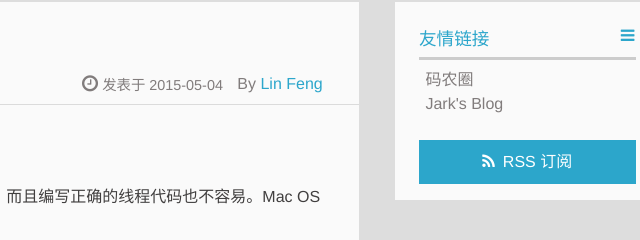
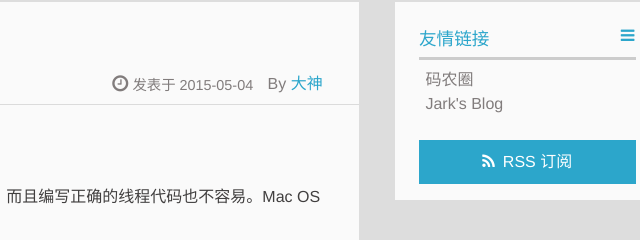
Before and after one commit to ludaye123/Ludaye123.github.io, a plain HTML site: page index.html in a window 1280 px wide. Shown: the part 238-478 px from the top of the page, 582-1222 px from the left. Drawn offline with Linux system fonts and the light colour scheme.

Commit message:
Site updated: 2015-05-04 16:43:00

```diff
--- a/index.html
+++ b/index.html
@@ -7,7 +7,7 @@
     <title>林枫的个人技术博客</title>
     <meta name="viewport" content="width=device-width, initial-scale=1,user-scalable=no">
 
-    <meta name="author" content="Lin Feng">
+    <meta name="author" content="大神">
 
 
 
@@ -84,7 +84,7 @@
   </h1>
   <p class="article-author">By
 
-		<a href="http://yoursite.com/about" title="Lin Feng" target="_blank" itemprop="author">Lin Feng</a>
+		<a href="http://yoursite.com/about" title="大神" target="_blank" itemprop="author">大神</a>
 
   <p class="article-time">
     <time datetime="2015-05-04T08:33:30.000Z" itemprop="datePublished"> 发表于 2015-05-04</time>
@@ -765,7 +765,7 @@ dispatch_resume<span class="comment">(source)</span>;
   </h1>
   <p class="article-author">By
 
-		<a href="http://yoursite.com/about" title="Lin Feng" target="_blank" itemprop="author">Lin Feng</a>
+		<a href="http://yoursite.com/about" title="大神" target="_blank" itemprop="author">大神</a>
 
   <p class="article-time">
     <time datetime="2015-04-10T08:22:09.000Z" itemprop="datePublished"> 发表于 2015-04-10</time>
@@ -885,7 +885,7 @@ dispatch_resume<span class="comment">(source)</span>;
 		<p class="copyright">
 		Powered by <a href="http://hexo.io" target="_blank" title="hexo">hexo</a> and Theme by <a href="https://github.com/wuchong/jacman" target="_blank" title="Jacman">Jacman</a> © 2015
 
-		<a href="http://yoursite.com/about" target="_blank" title="Lin Feng">Lin Feng</a>
+		<a href="http://yoursite.com/about" target="_blank" title="大神">大神</a>
 
 
 		</p>
```
Also changed, not shown: 2015/04/10/hello-world/index.html (+3 -3 lines), 2015/05/04/iOS-Concurrentcy-Programming/index.html (+3 -3 lines), archives/2015/04/index.html (+2 -2 lines), archives/2015/05/index.html (+2 -2 lines), archives/2015/index.html (+2 -2 lines), archives/index.html (+2 -2 lines).
